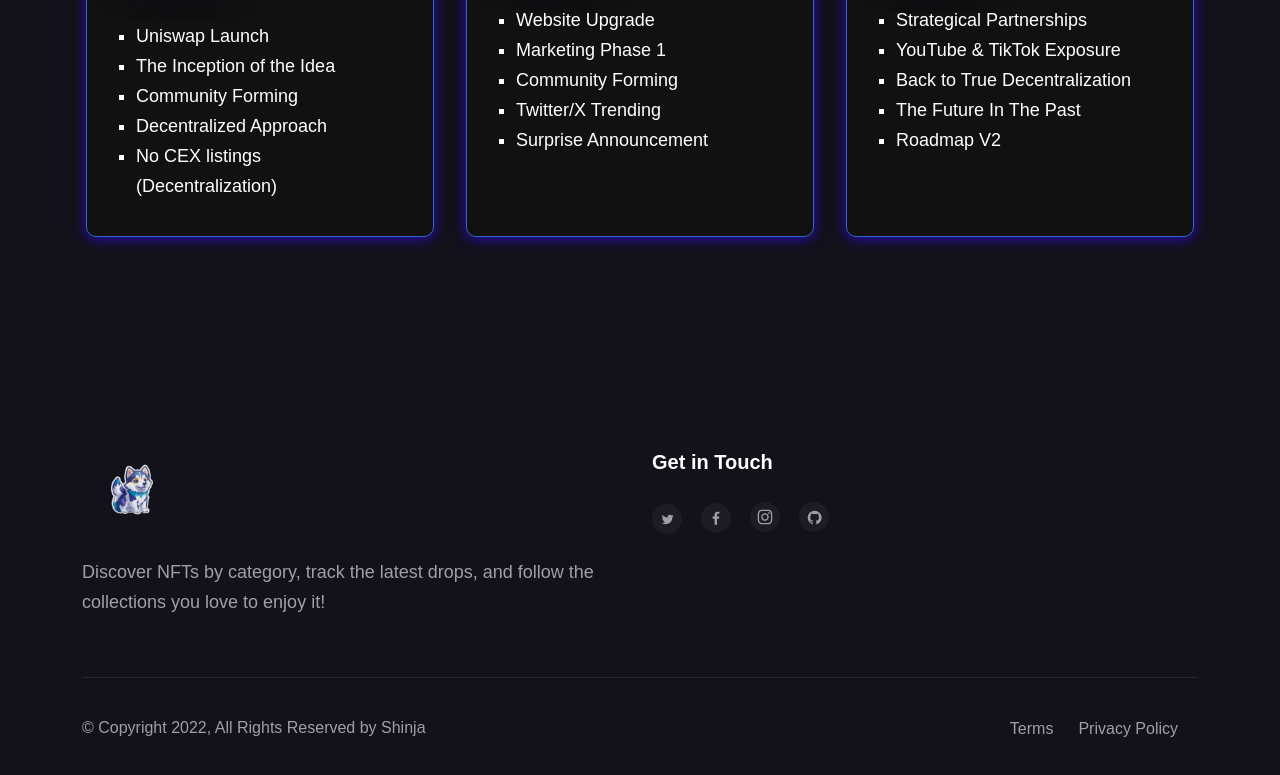
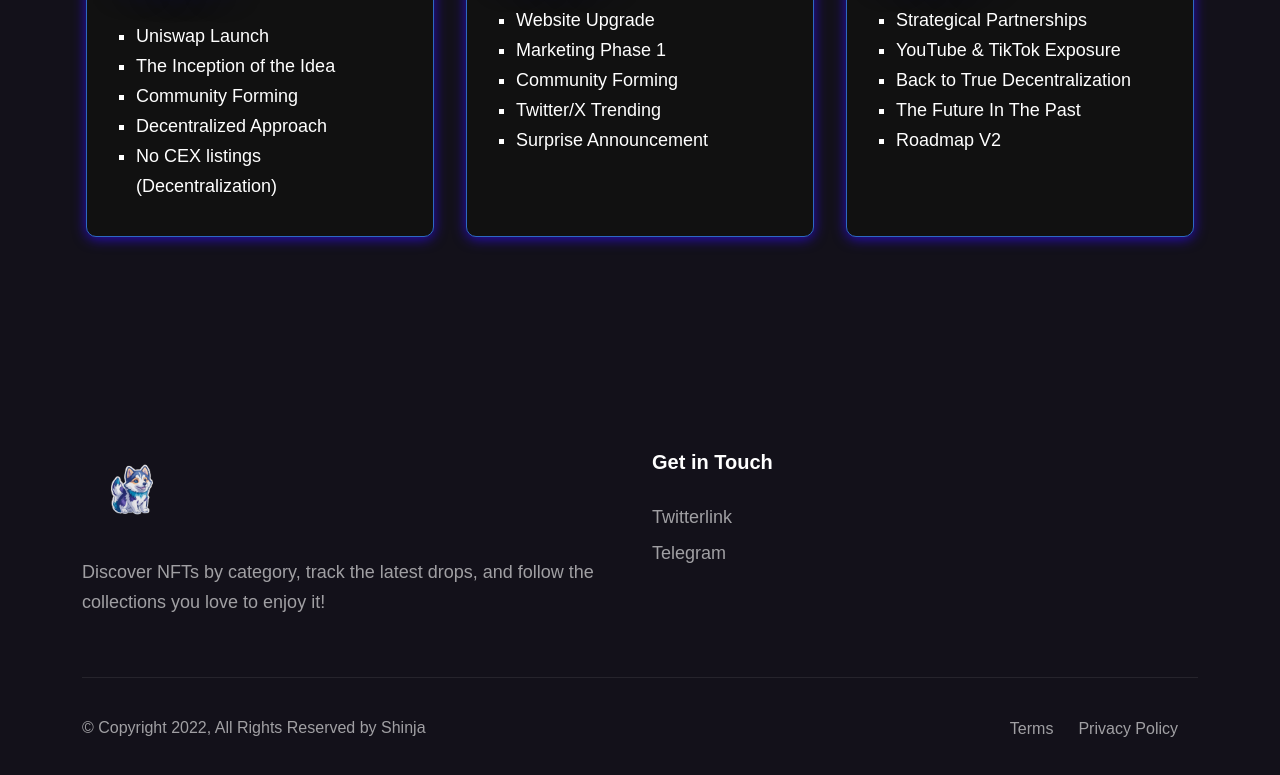
Before and after one commit to trtonmoy/adonis, a plain HTML site: page index.html in a window 1280 px wide. Shown: the part 4341-5116 px from the top of the page. Drawn offline with nearby package versions, Linux system fonts and the light colour scheme; a web font is replaced by a local one.

Commit message:
new links

```diff
--- a/index.html
+++ b/index.html
@@ -1737,15 +1737,18 @@ In the world of investment, where risks and uncertainties abound, "Every INJ Nee
                 <div class="fugu--footer-menu">
                   <span>Get in Touch</span>
                   <!-- <span>Email: demo@gmail.com</span> -->
-                  <div class="fugu--social-icon fugu--social-icon3">
+                  <div >
                     <ul>
                       <li>
-                        <a href="index-five.html#"
-                          ><img src="images/social2/twitter.svg" alt=""
-                        /></a>
+                        <a href="twitterlink"
+                          >Twitterlink</a>
                       </li>
                       <li>
-                        <a href="index-five.html#"
+                        <a href="tglink"
+                          >Telegram</a>
+                      </li>
+                      <!-- <li>
+                        <a href="#"
                           ><img src="images/social2/facebook.svg" alt=""
                         /></a>
                       </li>
@@ -1758,7 +1761,7 @@ In the world of investment, where risks and uncertainties abound, "Every INJ Nee
                         <a href="index-five.html#"
                           ><img src="images/social2/github.svg" alt=""
                         /></a>
-                      </li>
+                      </li> -->
                     </ul>
                   </div>
                 </div>
```
